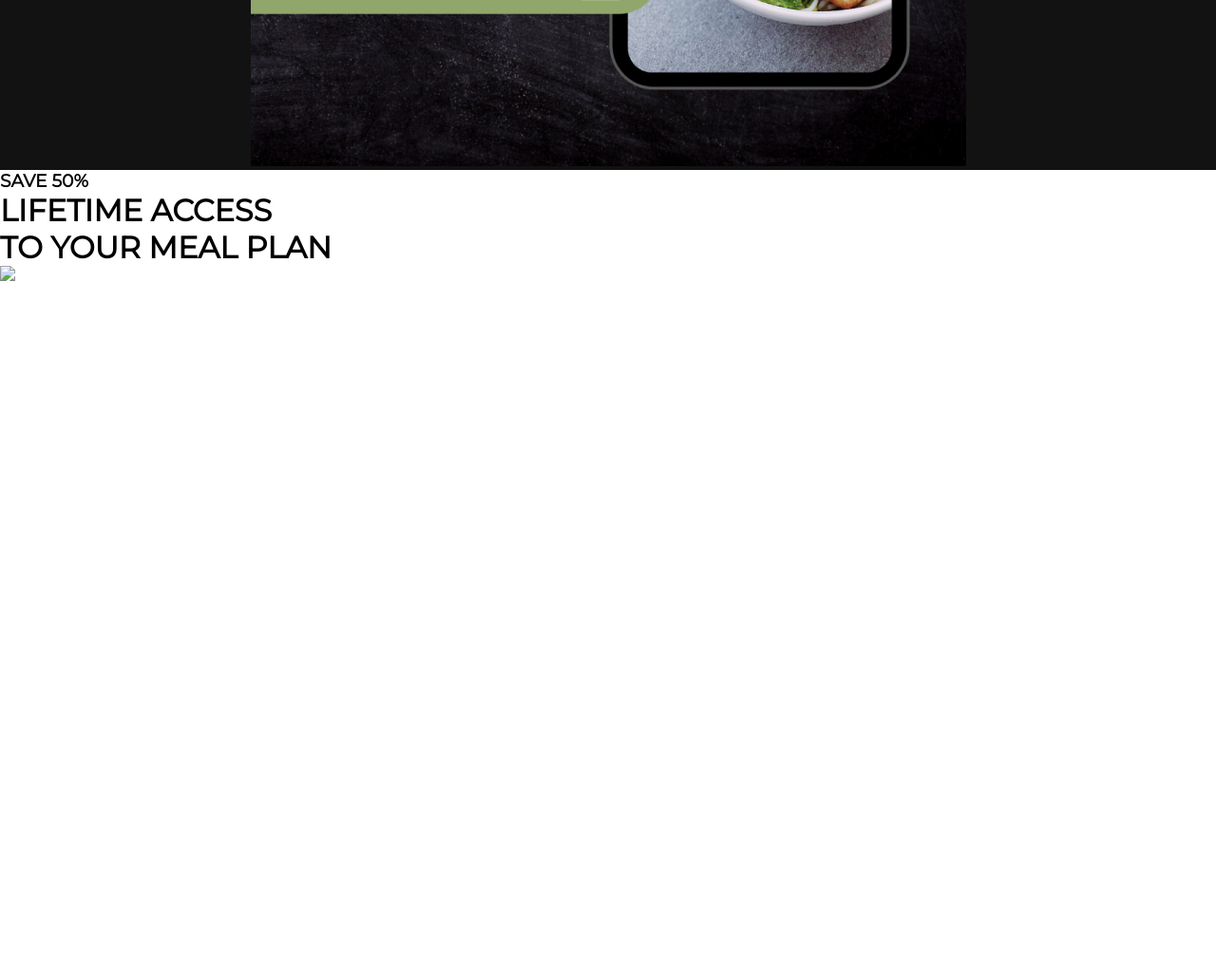
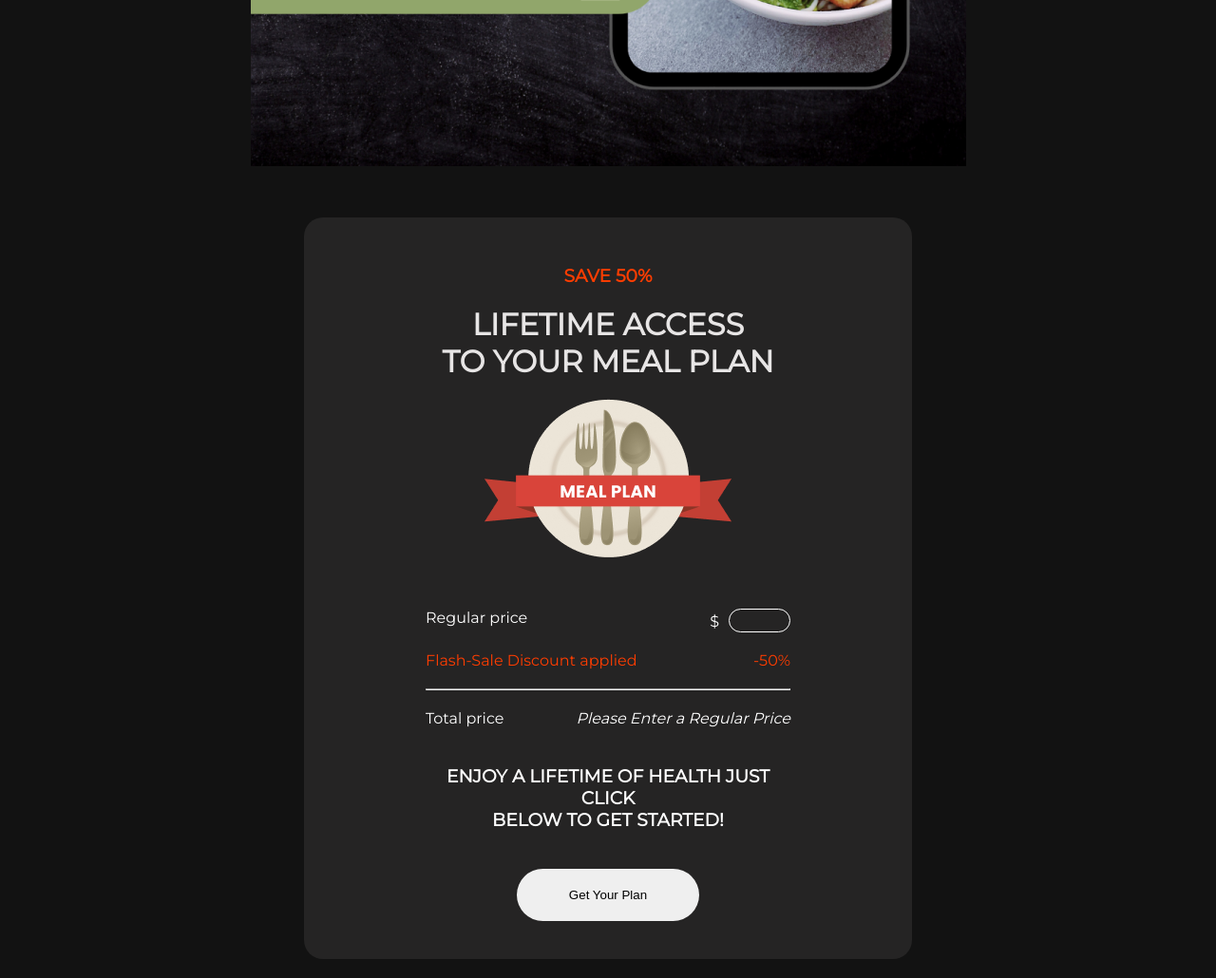
Before and after one commit to belloemmanuel/kitox, a plain HTML site: page index.html in a window 1280 px wide. Shown: the part 2702-3732 px from the top of the page at 95% size. Before the commit the page ends 3002 px from the top, so only its background shows below. Drawn offline with Linux system fonts and the light colour scheme; a web font is replaced by a local one.

Commit message:
changes made

```diff
--- a/index.html
+++ b/index.html
@@ -101,11 +101,30 @@
             <img src="img/bg2.png">
         </div>
     </div>
-    <div class="getplan-form">
-        <div class="form-content">
-            <h3>SAVE 50%</h3>
-            <h1>LIFETIME ACCESS <br>TO YOUR MEAL PLAN</h1>
-            <img src="./img/mealplan.png">
+    <div class="getplan">
+        <div class="getplan-form">
+            <div class="form-content">
+                <h3>SAVE 50%</h3>
+                <h1>LIFETIME ACCESS <br>TO YOUR MEAL PLAN</h1>
+                <img src="./img/mealplan.png">
+            </div>
+            <div class="form-entry">
+                <div class="first-form-entry">
+                    <p>Regular price</p>
+                    <p>$<input type="text" maxlength="2" class="regularprice" id="regularprice"/></p>
+                </div>
+                <div class="first-form-entry" style="color:#FF3D00">
+                    <p>Flash-Sale Discount applied</p>
+                    <p>-50%</p>
+                </div>
+                <hr>
+                <div id="third-form-entry" class="first-form-entry">
+                    <p>Total price</p>
+                    <p><span id="totalprice"><em>Please Enter a Regular Price</em></span></p>
+                </div>
+                <h3>ENJOY A LIFETIME OF HEALTH JUST CLICK <BR> BELOW TO GET STARTED!</h3>
+            </div>
+            <button id="form-button">Get Your Plan</button>
         </div>
     </div>
     <script src="kitox.js"></script>
--- a/kitox.css
+++ b/kitox.css
@@ -149,6 +149,110 @@ margin-bottom: 40px;
 .firstsection-head h1{
     color: #FF3D00;
     }
+
+.getplan{
+display: flex;
+background-color: #121212;
+justify-content: center;
+padding-bottom: 20px;
+    }
+
+.getplan-form{
+    margin-top: 50px;
+    background-color: #252424;
+    width: 50%;
+    border-radius: 20px;
+    display: flex;
+    align-items: center;
+    flex-direction: column;
+}
+
+.form-content{
+    padding: 50px;
+    text-align: center;
+}
+
+.form-content h3{
+    color:  #FF3D00;
+    margin-bottom: 20px;
+}
+
+.form-content img{
+    margin-top: 20px;
+}
+
+.form-content h1{
+    color: #E7E5E5;
+}
+
+.form-entry{
+    display: flex;
+    flex-direction: column;
+    color: #fff;
+    width: 60%;
+    margin-bottom: 50px;
+    justify-content: center;
+}
+
+.form-entry p{
+    margin-bottom: 20px;
+}
+
+.form-entry h3{
+    text-align: center;
+    margin-top: 20px;
+}
+
+
+.first-form-entry{
+    display: flex;
+    justify-content: space-between;
+}
+
+#third-form-entry{
+    margin-top: 20px;
+}
+
+#form-button{
+    border: none;
+    padding: 20px 0px 20px 0px;
+    border-radius: 30px;
+    margin-top: -10px;
+    margin-bottom: 40px;
+    width: 30%;
+    text-align: center;
+}
+
+#form-button:hover{
+background-color: #252424;
+border: 1px solid #E7E5E5;
+color: #E7E5E5;
+cursor: pointer;
+}
+
+.regularprice{
+    background-color: none;
+    border: none;
+    font-size: 20px;
+    width:65px;
+    border-radius:20px;
+    border: 1px solid white;
+    color: white;
+    padding-left: 20px;
+    padding-right: 18px;
+    margin-left: 10px;
+}
+
+input{
+    background-color: #252424;
+    font-size: 20px;
+}
+
+input:focus {
+    outline: none;
+    font-size: 20px;
+ }
+
 /*-----responsive------*/
 
 @media screen and (max-width: 768px){
@@ -160,7 +264,6 @@ margin-bottom: 40px;
         flex-direction: column;
         align-items: center;
     }
-
 
     #hero-button{
         border: 2px solid red;
@@ -229,7 +332,6 @@ margin-bottom: 40px;
        background-color: greenyellow;
    }
 
-
 .how-keto-works{
     display: flex;
     position: relative;
@@ -291,4 +393,9 @@ body > div.how-keto-works > div > h3:nth-child(4){
     margin-top: 3.5px;
     margin-right: 10px;
 }
+
+.secondsection img{
+    width: 100%;
 }
+
+}
--- a/kitox.js
+++ b/kitox.js
@@ -0,0 +1,11 @@
+let regularPrice = document.getElementById('regularprice');
+let totalPrice = document.getElementById('totalprice');
+
+regularPrice.addEventListener('keyup',calcDiscount)
+
+function calcDiscount(){
+calcDiscount = parseInt(regularPrice.value) * 0.5
+if(regularPrice.value == '' || regularPrice.value == NaN ){
+    totalPrice.innerHTML = '<em>Please Enter a Regular Price</em>'
+} else {totalPrice.innerHTML = `$${calcDiscount}`}
+}
```
Also changed, not shown: img/mealplan.png (added).
